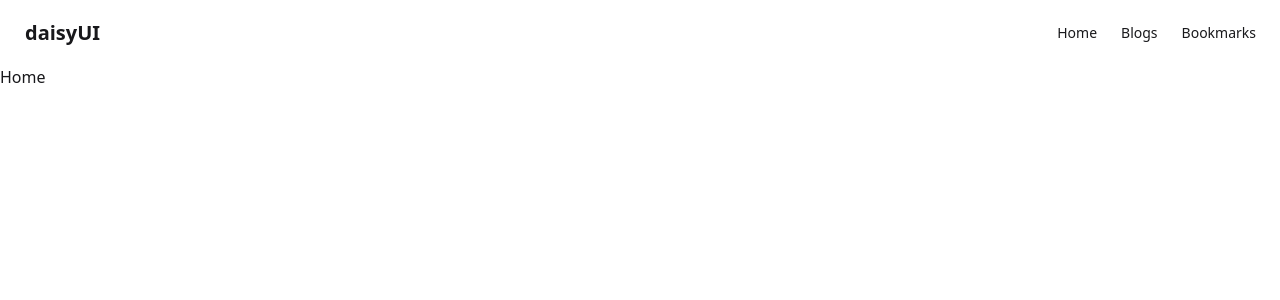
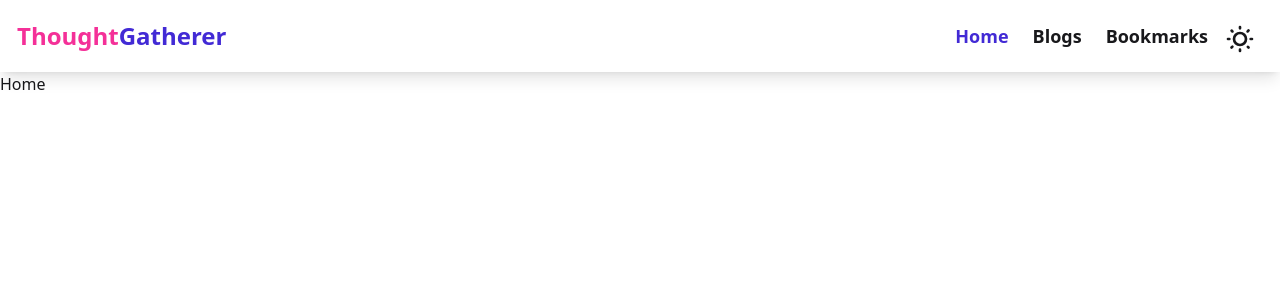
Before and after one commit to joynalmdabedin440/ThoughtGatherer, a React (Vite) app: page / in a window 1280 px wide. Shown: the top 300 px of the page. Built offline with nearby package versions, Linux system fonts and the light colour scheme.

Commit message:
add theme controller in navbar

```diff
--- a/index.html
+++ b/index.html
@@ -1,5 +1,5 @@
 <!doctype html>
-<html lang="en">
+<html lang="en" >
   <head>
     <meta charset="UTF-8" />
     <link rel="icon" type="image/svg+xml" href="/favicon.png" />
--- a/src/components/Home.jsx
+++ b/src/components/Home.jsx
@@ -9,6 +9,8 @@
 
 
 
+
+
         </div>
     );
 };
--- a/src/components/Navbar.jsx
+++ b/src/components/Navbar.jsx
@@ -1,21 +1,73 @@
-import { NavLink } from "react-router";
+import { useEffect } from "react";
+import { useState } from "react";
+import { Link, NavLink } from "react-router";
 
 
 const Navbar = () => {
+    const [theme, setTheme] = useState("light");
+
+    useEffect(() => {
+
+        localStorage.setItem("theme", theme);
+        const storedTheme = localStorage.getItem("theme");
+        document.querySelector('html').setAttribute("data-theme", storedTheme);
+
+
+    }, [theme]);
+
+
+    const handleThemeChange = (e) => {
+
+        setTheme(e.target.checked ? "dark" : "light");
+
+
+    }
+
+
+
     return (
-        <div className="navbar bg-base-100">
+        <div className="navbar pl-0   bg-base-100 shadow-lg px-4 sticky">
             <div className="flex-1">
-                <a className="btn btn-ghost text-xl">daisyUI</a>
+                <Link to="/" className="btn btn-ghost text-2xl font-bold text-secondary gap-0 ">Thought<span className="text-primary">Gatherer</span></Link>
             </div>
             <div className="flex-none">
-                <ul className="menu menu-horizontal px-1">
-                    <li><NavLink to="/">Home</NavLink> </li>
-                    <li> <NavLink to="/blogs">Blogs</NavLink></li>
+                <ul className="menu menu-horizontal px-1 font-semibold text-lg">
+                    <li><NavLink to="/" className={({ isActive }) =>
+                        isActive ? "text-primary" : ""
+                    }>Home</NavLink> </li>
 
-                    <li><NavLink to="bookmarks">Bookmarks</NavLink></li>
+                    <li> <NavLink to="/blogs" className={({ isActive }) =>
+                        isActive ? "text-primary" : ""
+                    }>Blogs</NavLink></li>
+
+                    <li><NavLink to="/bookmarks" className={({ isActive }) =>
+                        isActive ? "text-primary" : ""
+                    }>Bookmarks</NavLink></li>
 
 
                 </ul>
+                <label className="swap swap-rotate pr-2">
+                    {/* this hidden checkbox controls the state */}
+                    <input onChange={handleThemeChange} type="checkbox" className="theme-controller" />
+
+                    {/* sun icon */}
+                    <svg
+                        className="swap-off h-8 w-8 fill-current"
+                        xmlns="http://www.w3.org/2000/svg"
+                        viewBox="0 0 24 24">
+                        <path
+                            d="M5.64,17l-.71.71a1,1,0,0,0,0,1.41,1,1,0,0,0,1.41,0l.71-.71A1,1,0,0,0,5.64,17ZM5,12a1,1,0,0,0-1-1H3a1,1,0,0,0,0,2H4A1,1,0,0,0,5,12Zm7-7a1,1,0,0,0,1-1V3a1,1,0,0,0-2,0V4A1,1,0,0,0,12,5ZM5.64,7.05a1,1,0,0,0,.7.29,1,1,0,0,0,.71-.29,1,1,0,0,0,0-1.41l-.71-.71A1,1,0,0,0,4.93,6.34Zm12,.29a1,1,0,0,0,.7-.29l.71-.71a1,1,0,1,0-1.41-1.41L17,5.64a1,1,0,0,0,0,1.41A1,1,0,0,0,17.66,7.34ZM21,11H20a1,1,0,0,0,0,2h1a1,1,0,0,0,0-2Zm-9,8a1,1,0,0,0-1,1v1a1,1,0,0,0,2,0V20A1,1,0,0,0,12,19ZM18.36,17A1,1,0,0,0,17,18.36l.71.71a1,1,0,0,0,1.41,0,1,1,0,0,0,0-1.41ZM12,6.5A5.5,5.5,0,1,0,17.5,12,5.51,5.51,0,0,0,12,6.5Zm0,9A3.5,3.5,0,1,1,15.5,12,3.5,3.5,0,0,1,12,15.5Z" />
+                    </svg>
+
+                    {/* moon icon */}
+                    <svg
+                        className="swap-on h-8 w-8 fill-current"
+                        xmlns="http://www.w3.org/2000/svg"
+                        viewBox="0 0 24 24">
+                        <path
+                            d="M21.64,13a1,1,0,0,0-1.05-.14,8.05,8.05,0,0,1-3.37.73A8.15,8.15,0,0,1,9.08,5.49a8.59,8.59,0,0,1,.25-2A1,1,0,0,0,8,2.36,10.14,10.14,0,1,0,22,14.05,1,1,0,0,0,21.64,13Zm-9.5,6.69A8.14,8.14,0,0,1,7.08,5.22v.27A10.15,10.15,0,0,0,17.22,15.63a9.79,9.79,0,0,0,2.1-.22A8.11,8.11,0,0,1,12.14,19.73Z" />
+                    </svg>
+                </label>
             </div>
         </div>
     );
--- a/src/index.css
+++ b/src/index.css
@@ -1,2 +1,2 @@
 @import "tailwindcss";
-@plugin "daisyui";
+@plugin "daisyui"
--- a/vite.config.js
+++ b/vite.config.js
@@ -7,5 +7,6 @@
   plugins: [react(),
     tailwindcss(),
 
+
   ],
 })
```
